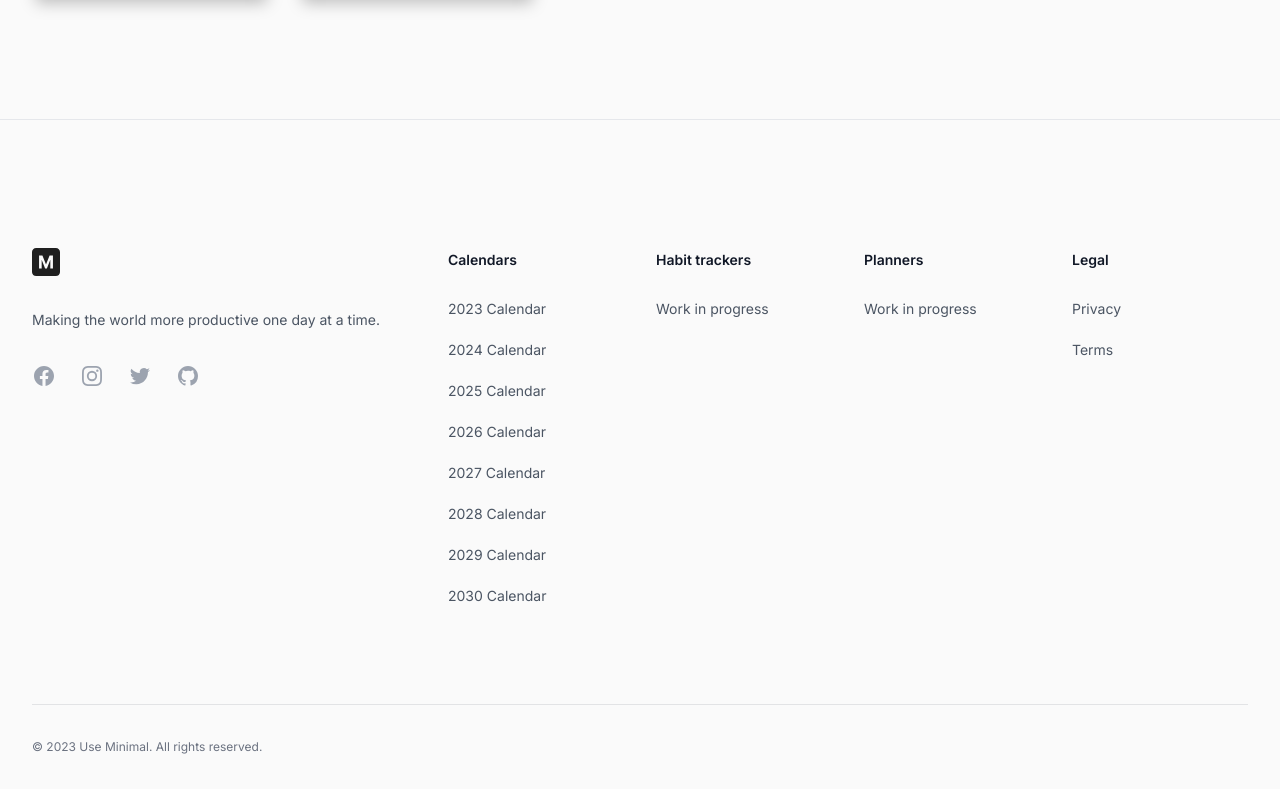
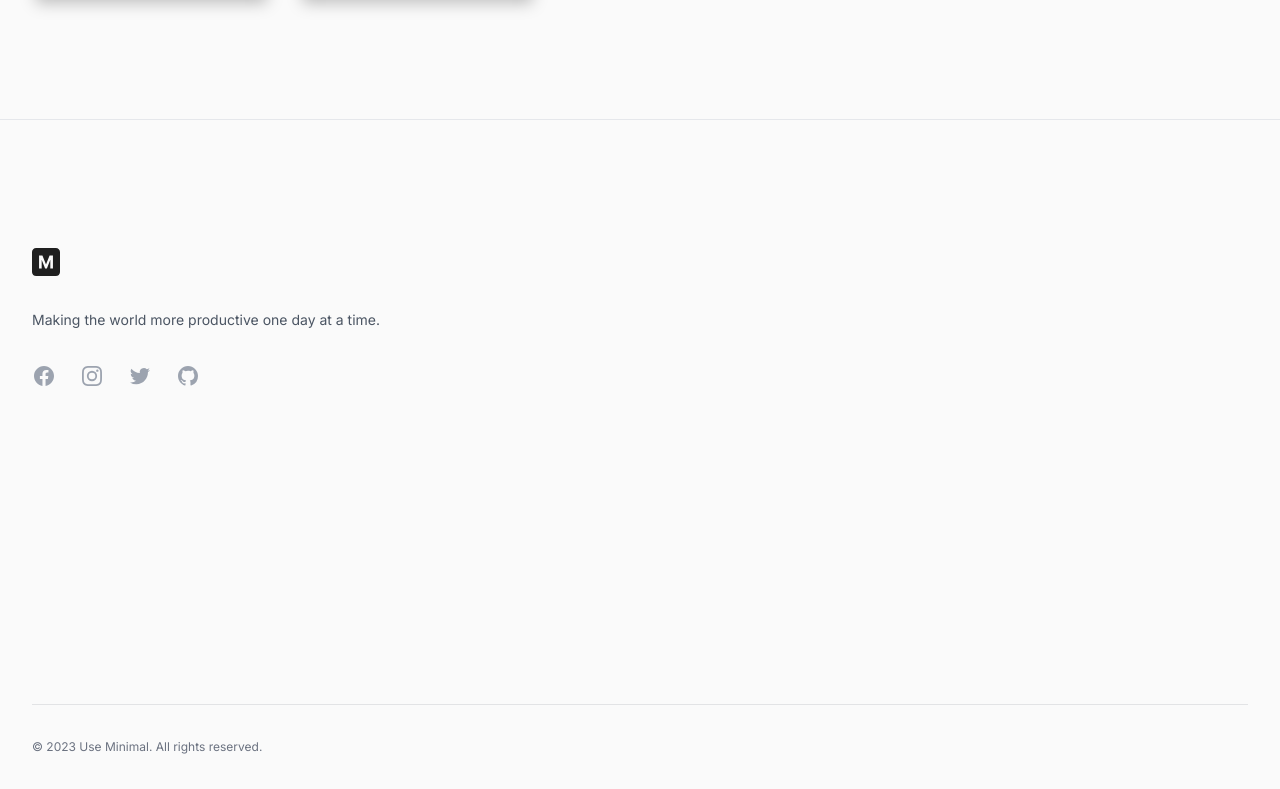
Before and after one commit to BartoszJarocki/minimal, a Next.js app in the folder apps/frontend/: page / in a window 1280 px wide. Shown: the part 1121-1910 px from the top of the page. Built offline with nearby package versions, Linux system fonts and the light colour scheme; a web font is replaced by a local one.

Commit message:
Hid the footer content

```diff
--- a/apps/frontend/src/components/Footer.tsx
+++ b/apps/frontend/src/components/Footer.tsx
@@ -99,7 +99,7 @@ export const Footer = () => {
               ))}
             </div>
           </div>
-          <div className="mt-16 grid grid-cols-2 gap-8 xl:col-span-2 xl:mt-0">
+          <div className="invisible mt-16 grid grid-cols-2 gap-8 xl:col-span-2 xl:mt-0">
             <div className="md:grid md:grid-cols-2 md:gap-8">
               <div>
                 <h3 className="text-sm font-semibold leading-6 text-gray-900">
```
